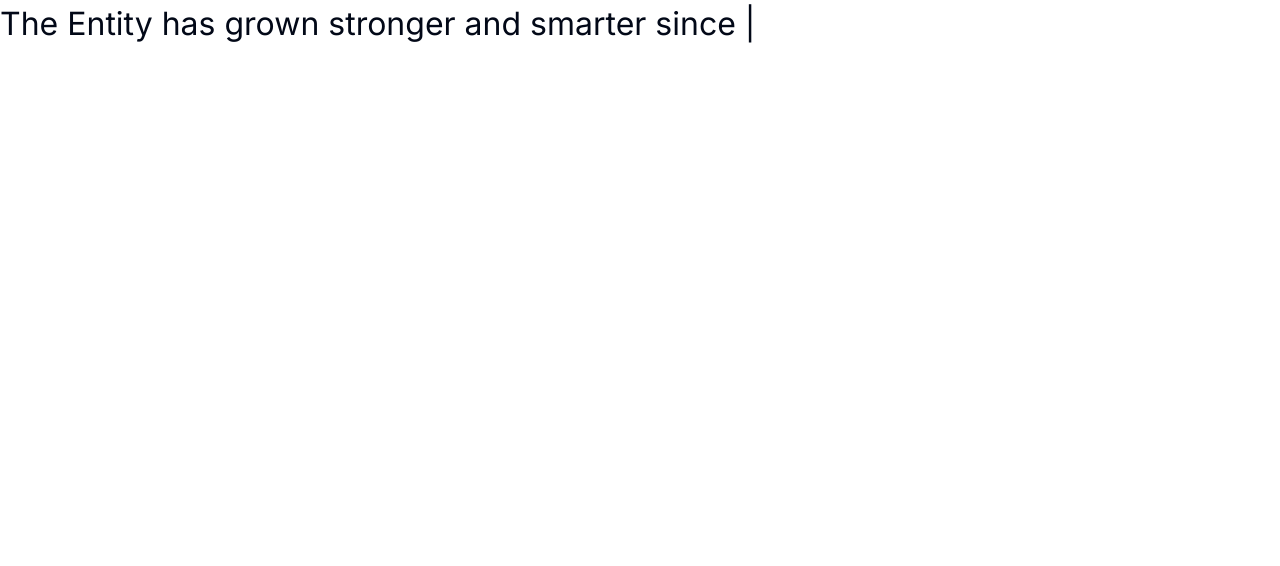
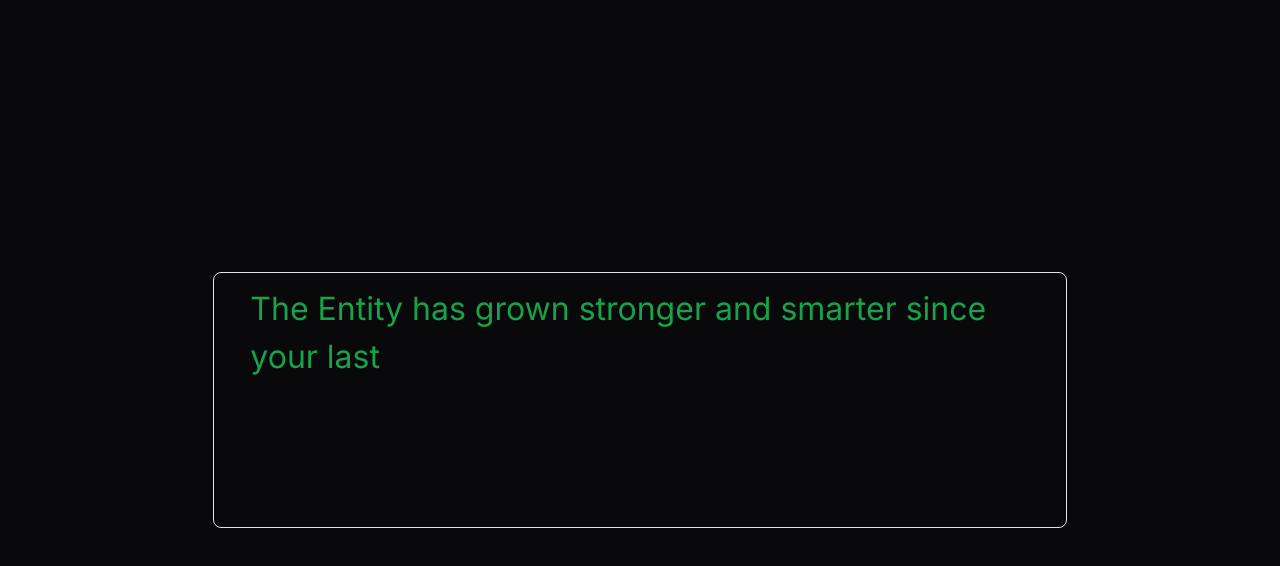
Before and after one commit to nisarg-dave/the-entity, a Next.js app: page / in a window 1280 px wide. Shown: the top 566 px of the page. Built offline with nearby package versions, Linux system fonts and the light colour scheme.

Commit message:
Created mission card and mission statement components and installed theme from shadcn

```diff
--- a/app/globals.css
+++ b/app/globals.css
@@ -5,64 +5,47 @@
 @layer base {
   :root {
     --background: 0 0% 100%;
-    --foreground: 222.2 84% 4.9%;
-
+    --foreground: 240 10% 3.9%;
     --card: 0 0% 100%;
-    --card-foreground: 222.2 84% 4.9%;
-
+    --card-foreground: 240 10% 3.9%;
     --popover: 0 0% 100%;
-    --popover-foreground: 222.2 84% 4.9%;
-
-    --primary: 222.2 47.4% 11.2%;
-    --primary-foreground: 210 40% 98%;
-
-    --secondary: 210 40% 96.1%;
-    --secondary-foreground: 222.2 47.4% 11.2%;
-
-    --muted: 210 40% 96.1%;
-    --muted-foreground: 215.4 16.3% 46.9%;
-
-    --accent: 210 40% 96.1%;
-    --accent-foreground: 222.2 47.4% 11.2%;
-
+    --popover-foreground: 240 10% 3.9%;
+    --primary: 142.1 76.2% 36.3%;
+    --primary-foreground: 355.7 100% 97.3%;
+    --secondary: 240 4.8% 95.9%;
+    --secondary-foreground: 240 5.9% 10%;
+    --muted: 240 4.8% 95.9%;
+    --muted-foreground: 240 3.8% 46.1%;
+    --accent: 240 4.8% 95.9%;
+    --accent-foreground: 240 5.9% 10%;
     --destructive: 0 84.2% 60.2%;
-    --destructive-foreground: 210 40% 98%;
-
-    --border: 214.3 31.8% 91.4%;
-    --input: 214.3 31.8% 91.4%;
-    --ring: 222.2 84% 4.9%;
-
+    --destructive-foreground: 0 0% 98%;
+    --border: 240 5.9% 90%;
+    --input: 240 5.9% 90%;
+    --ring: 142.1 76.2% 36.3%;
     --radius: 0.5rem;
   }
 
   .dark {
-    --background: 222.2 84% 4.9%;
-    --foreground: 210 40% 98%;
-
-    --card: 222.2 84% 4.9%;
-    --card-foreground: 210 40% 98%;
-
-    --popover: 222.2 84% 4.9%;
-    --popover-foreground: 210 40% 98%;
-
-    --primary: 210 40% 98%;
-    --primary-foreground: 222.2 47.4% 11.2%;
-
-    --secondary: 217.2 32.6% 17.5%;
-    --secondary-foreground: 210 40% 98%;
-
-    --muted: 217.2 32.6% 17.5%;
-    --muted-foreground: 215 20.2% 65.1%;
-
-    --accent: 217.2 32.6% 17.5%;
-    --accent-foreground: 210 40% 98%;
-
+    --background: 20 14.3% 4.1%;
+    --foreground: 0 0% 95%;
+    --card: 24 9.8% 10%;
+    --card-foreground: 0 0% 95%;
+    --popover: 0 0% 9%;
+    --popover-foreground: 0 0% 95%;
+    --primary: 142.1 70.6% 45.3%;
+    --primary-foreground: 144.9 80.4% 10%;
+    --secondary: 240 3.7% 15.9%;
+    --secondary-foreground: 0 0% 98%;
+    --muted: 0 0% 15%;
+    --muted-foreground: 240 5% 64.9%;
+    --accent: 12 6.5% 15.1%;
+    --accent-foreground: 0 0% 98%;
     --destructive: 0 62.8% 30.6%;
-    --destructive-foreground: 210 40% 98%;
-
-    --border: 217.2 32.6% 17.5%;
-    --input: 217.2 32.6% 17.5%;
-    --ring: 212.7 26.8% 83.9%;
+    --destructive-foreground: 0 85.7% 97.3%;
+    --border: 240 3.7% 15.9%;
+    --input: 240 3.7% 15.9%;
+    --ring: 142.4 71.8% 29.2%;
   }
 }
 
--- a/app/layout.tsx
+++ b/app/layout.tsx
@@ -1,13 +1,15 @@
 import type { Metadata } from "next";
 import { Inter } from "next/font/google";
 import "./globals.css";
-import ParticlesCanvas from "@/components/ParticlesCanvas";
 
 const inter = Inter({ subsets: ["latin"] });
 
 export const metadata: Metadata = {
   title: "The Entity",
-  description: "Generated by create next app",
+  description: "The Entity from Mission Impossible",
+  icons: {
+    icon: "/the-entity.webp",
+  },
 };
 
 export default function RootLayout({
@@ -17,7 +19,7 @@
 }) {
   return (
     <html lang="en">
-      <body className={inter.className}>{children}</body>
+      <body className={`${inter.className} bg-foreground`}>{children}</body>
     </html>
   );
 }
--- a/app/page.tsx
+++ b/app/page.tsx
@@ -1,28 +1,9 @@
-"use client";
-import { TypeAnimation } from "react-type-animation";
+import MissionCard from "@/components/MissionCard";
 
 export default function Home() {
   return (
-    <main className="">
-      <TypeAnimation
-        sequence={[
-          "Good morning, Mr Hunt.",
-          1000,
-          "The Entity has grown stronger and smarter since your last encounter with it.",
-          1000,
-          "It has infiltrated more intelligence networks causing chaos and havoc.",
-          1000,
-          "Your mission, should you choose to accept it, involves travelling to the Sevastapol's location where you'll find the original source code of the Entity.",
-          1000,
-          "Destroy it by all means neccessary.",
-          1000,
-          "As always, should you or any of your IMF members be caught or killed, the Secretary will disavow any knowledge of your actions. This tape/disc will self-destruct in five seconds. Good luck, Ethan",
-        ]}
-        wrapper="span"
-        speed={50}
-        style={{ fontSize: "2em", display: "inline-block" }}
-        repeat={Infinity}
-      />
+    <main className="flex justify-center items-center min-h-screen">
+      <MissionCard />
     </main>
   );
 }
--- /dev/null
+++ b/components/MissionCard.tsx
@@ -0,0 +1,21 @@
+import {
+  Card,
+  CardContent,
+  CardDescription,
+  CardFooter,
+  CardHeader,
+  CardTitle,
+} from "@/components/ui/card";
+import MissionStatement from "./MissionStatement";
+
+function MissionCard() {
+  return (
+    <Card className="bg-foreground text-primary w-8/12 h-64 p-3 lg:overflow-hidden overflow-y-scroll">
+      <CardContent>
+        <MissionStatement />
+      </CardContent>
+    </Card>
+  );
+}
+
+export default MissionCard;
--- /dev/null
+++ b/components/MissionStatement.tsx
@@ -0,0 +1,28 @@
+"use client";
+import { TypeAnimation } from "react-type-animation";
+
+function MissionStatement() {
+  return (
+    <TypeAnimation
+      sequence={[
+        "Good morning, Mr Hunt.",
+        1000,
+        "The Entity has grown stronger and smarter since your last encounter with it.",
+        1000,
+        "It has infiltrated more intelligence networks causing chaos and havoc.",
+        1000,
+        "Your mission, should you choose to accept it, involves travelling to the Sevastapol's location where you'll find the original source code of the Entity.",
+        1000,
+        "Destroy it by all means neccessary.",
+        1000,
+        "As always, should you or any of your IMF members be caught or killed, the Secretary will disavow any knowledge of your actions. This tape will self-destruct in five seconds. Good luck, Ethan",
+      ]}
+      wrapper="span"
+      speed={30}
+      style={{ fontSize: "2em", display: "inline-block" }}
+      repeat={0}
+    />
+  );
+}
+
+export default MissionStatement;
--- /dev/null
+++ b/components/ui/card.tsx
@@ -0,0 +1,79 @@
+import * as React from "react"
+
+import { cn } from "@/lib/utils"
+
+const Card = React.forwardRef<
+  HTMLDivElement,
+  React.HTMLAttributes<HTMLDivElement>
+>(({ className, ...props }, ref) => (
+  <div
+    ref={ref}
+    className={cn(
+      "rounded-lg border bg-card text-card-foreground shadow-sm",
+      className
+    )}
+    {...props}
+  />
+))
+Card.displayName = "Card"
+
+const CardHeader = React.forwardRef<
+  HTMLDivElement,
+  React.HTMLAttributes<HTMLDivElement>
+>(({ className, ...props }, ref) => (
+  <div
+    ref={ref}
+    className={cn("flex flex-col space-y-1.5 p-6", className)}
+    {...props}
+  />
+))
+CardHeader.displayName = "CardHeader"
+
+const CardTitle = React.forwardRef<
+  HTMLParagraphElement,
+  React.HTMLAttributes<HTMLHeadingElement>
+>(({ className, ...props }, ref) => (
+  <h3
+    ref={ref}
+    className={cn(
+      "text-2xl font-semibold leading-none tracking-tight",
+      className
+    )}
+    {...props}
+  />
+))
+CardTitle.displayName = "CardTitle"
+
+const CardDescription = React.forwardRef<
+  HTMLParagraphElement,
+  React.HTMLAttributes<HTMLParagraphElement>
+>(({ className, ...props }, ref) => (
+  <p
+    ref={ref}
+    className={cn("text-sm text-muted-foreground", className)}
+    {...props}
+  />
+))
+CardDescription.displayName = "CardDescription"
+
+const CardContent = React.forwardRef<
+  HTMLDivElement,
+  React.HTMLAttributes<HTMLDivElement>
+>(({ className, ...props }, ref) => (
+  <div ref={ref} className={cn("p-6 pt-0", className)} {...props} />
+))
+CardContent.displayName = "CardContent"
+
+const CardFooter = React.forwardRef<
+  HTMLDivElement,
+  React.HTMLAttributes<HTMLDivElement>
+>(({ className, ...props }, ref) => (
+  <div
+    ref={ref}
+    className={cn("flex items-center p-6 pt-0", className)}
+    {...props}
+  />
+))
+CardFooter.displayName = "CardFooter"
+
+export { Card, CardHeader, CardFooter, CardTitle, CardDescription, CardContent }
```
